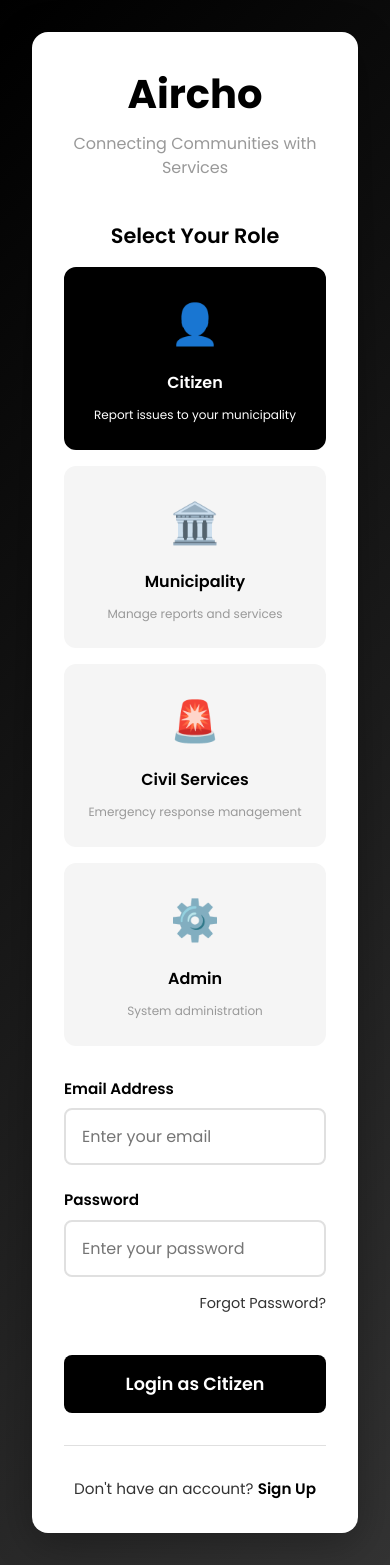
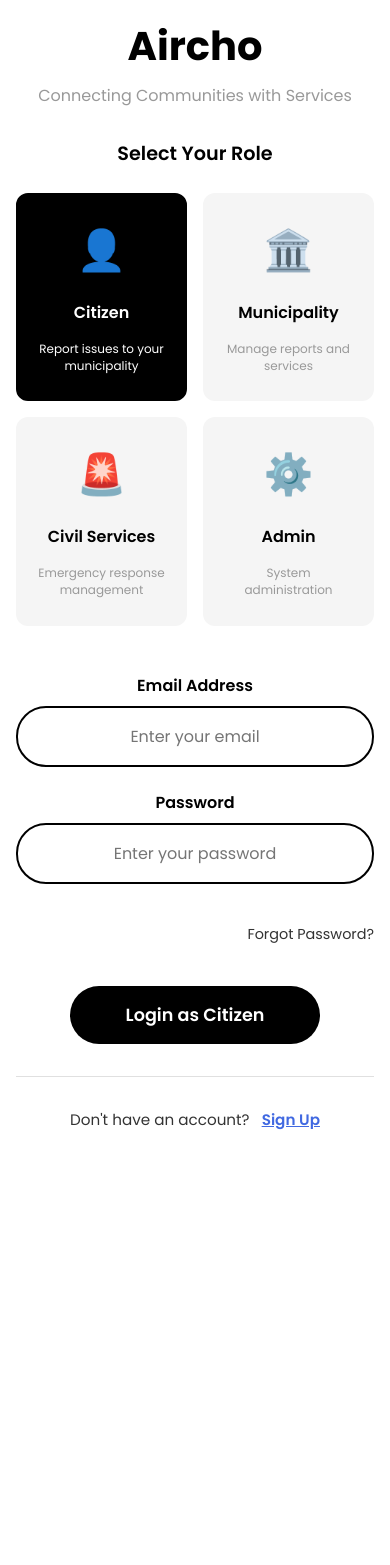
Before and after one commit to joydei/project-whisper-frontend, a React (Vite) app: page /login in a window 390 px wide. After the commit the page ends 1147 px from the top, so only its background shows below. Built offline with nearby package versions, Linux system fonts and the light colour scheme.

Commit message:
feat: implement BaseLayout component and update routing structure; enhance Login styles for improved UI

```diff
--- a/src/index.css
+++ b/src/index.css
@@ -20,10 +20,18 @@
 
 body {
   margin: 0;
+  padding: 0;
   font-family: 'Poppins', sans-serif;
   background-color: var(--color-white);
   color: var(--color-black);
   min-height: 100vh;
+  overflow-x: hidden;
+}
+
+html {
+  margin: 0;
+  padding: 0;
+  overflow-x: hidden;
 }
 
 a {
--- /dev/null
+++ b/src/layouts/BaseLayout.module.css
@@ -0,0 +1,7 @@
+.baseLayout {
+  width: 100%;
+  min-height: 100vh;
+  margin: 0;
+  padding: 0;
+  overflow-x: hidden;
+}
--- /dev/null
+++ b/src/layouts/BaseLayout.tsx
@@ -0,0 +1,12 @@
+import { Outlet } from 'react-router-dom';
+import styles from './BaseLayout.module.css';
+
+const BaseLayout = () => {
+  return (
+    <div className={styles.baseLayout}>
+      <Outlet />
+    </div>
+  );
+};
+
+export default BaseLayout;
--- a/src/routes/AppRoutes.tsx
+++ b/src/routes/AppRoutes.tsx
@@ -1,4 +1,5 @@
 import { Routes, Route } from 'react-router-dom';
+import BaseLayout from '../layouts/BaseLayout';
 import UserLayout from '../layouts/UserLayout';
 import MunicipalityLayout from '../layouts/MunicipalityLayout';
 import AdminLayout from '../layouts/AdminLayout';
@@ -25,7 +26,9 @@ const AppRoutes = () => {
   return (
     <Routes>
       {/* Public Routes */}
-      <Route path="/login" element={<Login />} />
+      <Route path="/" element={<BaseLayout />}>
+        <Route path="login" element={<Login />} />
+      </Route>
 
       {/* User Routes */}
       <Route path="/" element={<UserLayout />}>
--- a/src/styles/public/Login.module.css
+++ b/src/styles/public/Login.module.css
@@ -1,27 +1,27 @@
 .loginPage {
+  display: flex;
+  justify-content: center;
+  align-items: center;
   min-height: 100vh;
-  background: linear-gradient(135deg, #000000 0%, #333333 100%);
-  display: flex;
-  align-items: center;
-  justify-content: center;
+  width: 100%;
+  background-color: var(--color-white);
+  margin: 0;
   padding: 2rem;
+  box-sizing: border-box;
 }
 
 .container {
   width: 100%;
-  max-width: 600px;
+  max-width: 1200px;
 }
 
 .loginCard {
-  background-color: var(--color-white);
-  border-radius: 16px;
-  box-shadow: 0 10px 40px rgba(0, 0, 0, 0.3);
-  padding: 3rem;
+  width: 100%;
 }
 
 .header {
   text-align: center;
-  margin-bottom: 2.5rem;
+  margin-bottom: 3rem;
 }
 
 .logo {
@@ -37,30 +37,30 @@
 }
 
 .roleSelector {
-  margin-bottom: 2rem;
+  margin-bottom: 3rem;
 }
 
 .sectionTitle {
-  font-size: 1.3rem;
+  font-size: 1.5rem;
   font-weight: 600;
   color: var(--color-black);
-  margin-bottom: 1rem;
+  margin-bottom: 2rem;
   text-align: center;
 }
 
 .rolesGrid {
   display: grid;
-  grid-template-columns: repeat(2, 1fr);
-  gap: 1rem;
-  margin-bottom: 2rem;
+  grid-template-columns: repeat(4, 1fr);
+  gap: 2rem;
+  margin-bottom: 3rem;
 }
 
 .roleCard {
   display: flex;
   flex-direction: column;
   align-items: center;
-  gap: 0.5rem;
-  padding: 1.5rem 1rem;
+  gap: 0.75rem;
+  padding: 2.5rem 1.5rem;
   background-color: var(--color-gray-light);
   border: 3px solid transparent;
   border-radius: 12px;
@@ -72,6 +72,7 @@
 .roleCard:hover {
   background-color: #e0e0e0;
   transform: translateY(-2px);
+  box-shadow: 0 4px 12px rgba(0, 0, 0, 0.1);
 }
 
 .roleCard.active {
@@ -86,27 +87,28 @@
 }
 
 .roleIcon {
-  font-size: 2.5rem;
+  font-size: 3.5rem;
   margin-bottom: 0.5rem;
 }
 
 .roleLabel {
-  font-size: 1rem;
+  font-size: 1.2rem;
   font-weight: 600;
   color: var(--color-black);
   margin-bottom: 0.25rem;
 }
 
 .roleDescription {
-  font-size: 0.75rem;
+  font-size: 0.85rem;
   color: var(--color-gray-medium);
-  line-height: 1.3;
+  line-height: 1.4;
 }
 
 .loginForm {
-  display: flex;
-  flex-direction: column;
-  gap: 1.5rem;
+  display: grid;
+  grid-template-columns: repeat(2, 1fr);
+  gap: 2rem 3rem;
+  margin-top: 2rem;
 }
 
 .formGroup {
@@ -116,29 +118,34 @@
 }
 
 .label {
-  font-size: 0.95rem;
+  font-size: 1rem;
   font-weight: 600;
   color: var(--color-black);
+  text-align: center;
 }
 
 .input {
-  padding: 0.875rem 1rem;
-  border: 2px solid #e0e0e0;
-  border-radius: 8px;
+  padding: 1rem;
+  border: 2px solid var(--color-black);
+  border-radius: 30px;
   font-size: 1rem;
   font-family: 'Poppins', sans-serif;
   transition: all 0.3s ease;
+  text-align: center;
 }
 
 .input:focus {
   outline: none;
   border-color: var(--color-black);
+  box-shadow: 0 0 0 3px rgba(0, 0, 0, 0.1);
 }
 
 .formFooter {
+  grid-column: 1 / -1;
   display: flex;
   justify-content: flex-end;
-  margin-top: -0.5rem;
+  margin-top: 1rem;
+  margin-bottom: 1rem;
 }
 
 .forgotPassword {
@@ -150,19 +157,22 @@
 
 .forgotPassword:hover {
   color: var(--color-black);
+  text-decoration: underline;
 }
 
 .loginBtn {
-  padding: 1rem;
+  grid-column: 1 / -1;
+  padding: 1rem 2rem;
   background-color: var(--color-black);
   color: var(--color-white);
   border: none;
-  border-radius: 8px;
+  border-radius: 30px;
   font-size: 1.1rem;
   font-weight: 600;
   cursor: pointer;
   transition: all 0.3s ease;
-  margin-top: 1rem;
+  width: 50%;
+  margin: 0 auto;
 }
 
 .loginBtn:hover {
@@ -172,6 +182,7 @@
 }
 
 .signupPrompt {
+  grid-column: 1 / -1;
   text-align: center;
   margin-top: 2rem;
   padding-top: 2rem;
@@ -184,27 +195,73 @@
 }
 
 .signupLink {
-  color: var(--color-black);
+  color: royalblue;
   font-weight: 600;
-  text-decoration: none;
+  text-decoration: underline;
   transition: opacity 0.3s ease;
+  margin-left: 0.5rem;
 }
 
 .signupLink:hover {
   opacity: 0.7;
 }
 
-/* Responsive */
+@media (max-width: 1024px) {
+  .rolesGrid {
+    grid-template-columns: repeat(2, 1fr);
+    gap: 1.5rem;
+  }
+}
+
 @media (max-width: 768px) {
-  .loginCard {
-    padding: 2rem;
+  .loginPage {
+    padding: 1rem;
   }
 
-  .rolesGrid {
-    grid-template-columns: 1fr;
+  .header {
+    margin-bottom: 2rem;
   }
 
   .logo {
     font-size: 2.5rem;
   }
+
+  .roleSelector {
+    margin-bottom: 2rem;
+  }
+
+  .sectionTitle {
+    font-size: 1.2rem;
+    margin-bottom: 1.5rem;
+  }
+
+  .rolesGrid {
+    grid-template-columns: repeat(2, 1fr);
+    gap: 1rem;
+  }
+
+  .roleCard {
+    padding: 1.5rem 1rem;
+  }
+
+  .roleIcon {
+    font-size: 2.5rem;
+  }
+
+  .roleLabel {
+    font-size: 1rem;
+  }
+
+  .roleDescription {
+    font-size: 0.75rem;
+  }
+
+  .loginForm {
+    grid-template-columns: 1fr;
+    gap: 1.5rem;
+  }
+
+  .loginBtn {
+    width: 70%;
+  }
 }
```
